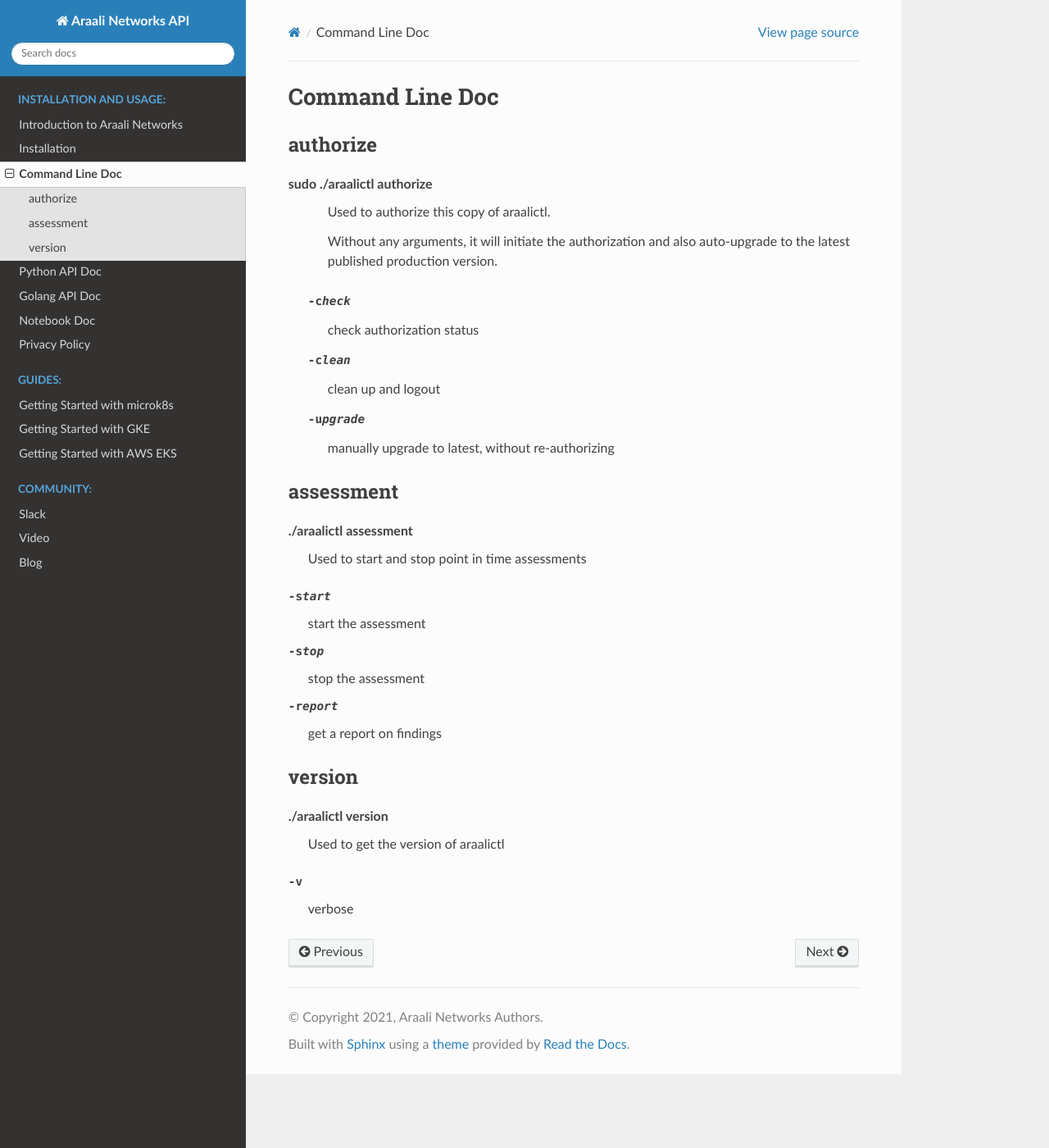
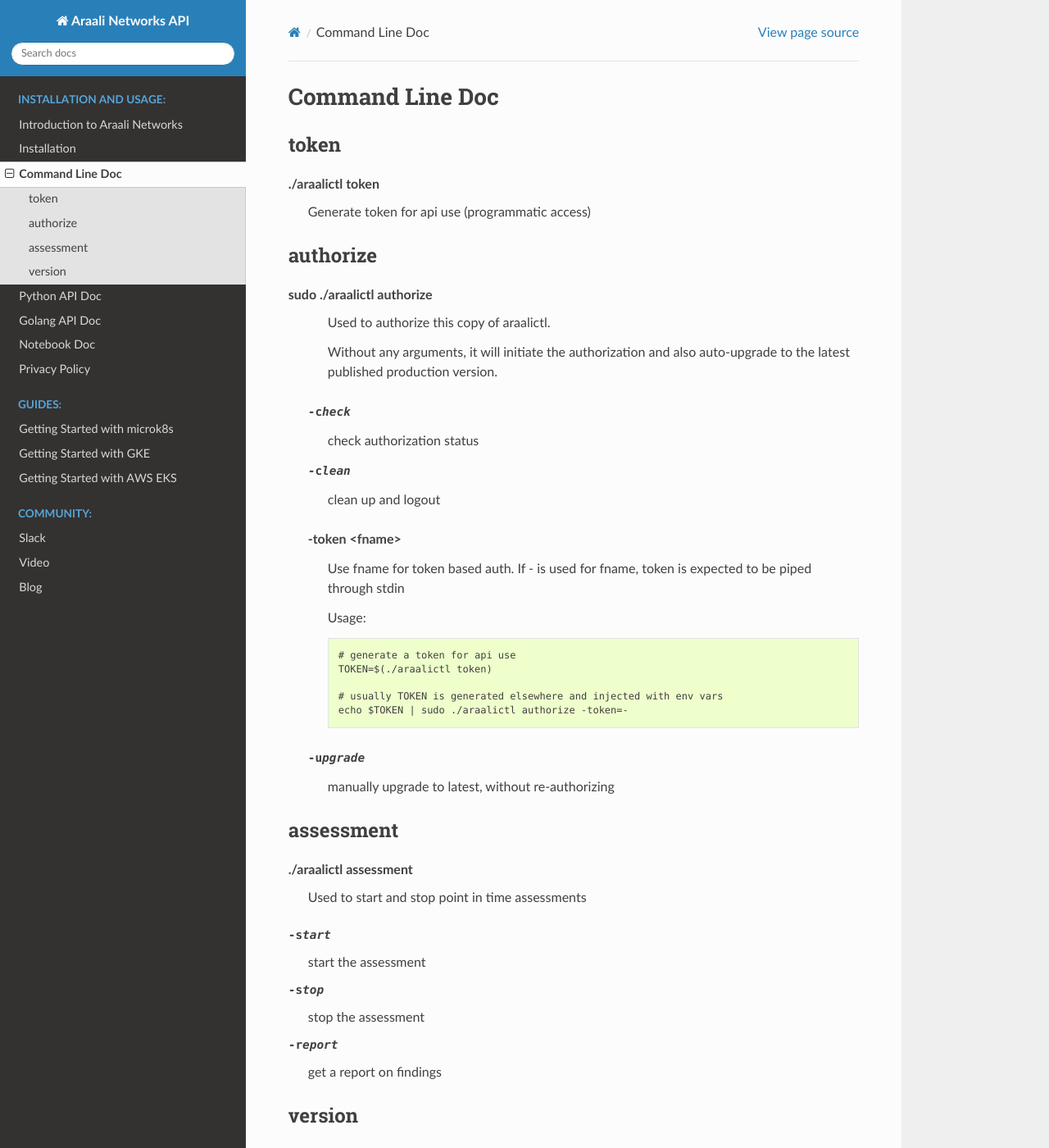
Before and after one commit to araalinetworks/api, a Sphinx documentation site: the page built from doc/source/araalictlcommandline.rst, in a window 1280 px wide and 1400 px high. Shown: the whole window at 82% size. Built offline with Sphinx 7.4.7 and the Read the Docs theme 2.0.0, drawn with Linux system fonts in a browser that asks for light colours.

Commit message:
added token for api access

```diff
--- a/doc/source/araalictlcommandline.rst
+++ b/doc/source/araalictlcommandline.rst
@@ -1,5 +1,10 @@
 Command Line Doc
 ================
+
+token
+-----
+./araalictl token
+   Generate token for api use (programmatic access)
 
 authorize
 ---------
@@ -11,8 +16,22 @@
 
   -check
     	check authorization status
+
   -clean
     	clean up and logout
+
+  -token <fname>
+         Use fname for token based auth. If - is used for fname, token is
+         expected to be piped through stdin
+
+         Usage::
+
+            # generate a token for api use
+            TOKEN=$(./araalictl token)
+
+            # usually TOKEN is generated elsewhere and injected with env vars
+            echo $TOKEN | sudo ./araalictl authorize -token=-
+
   -upgrade
     	manually upgrade to latest, without re-authorizing
 
```
